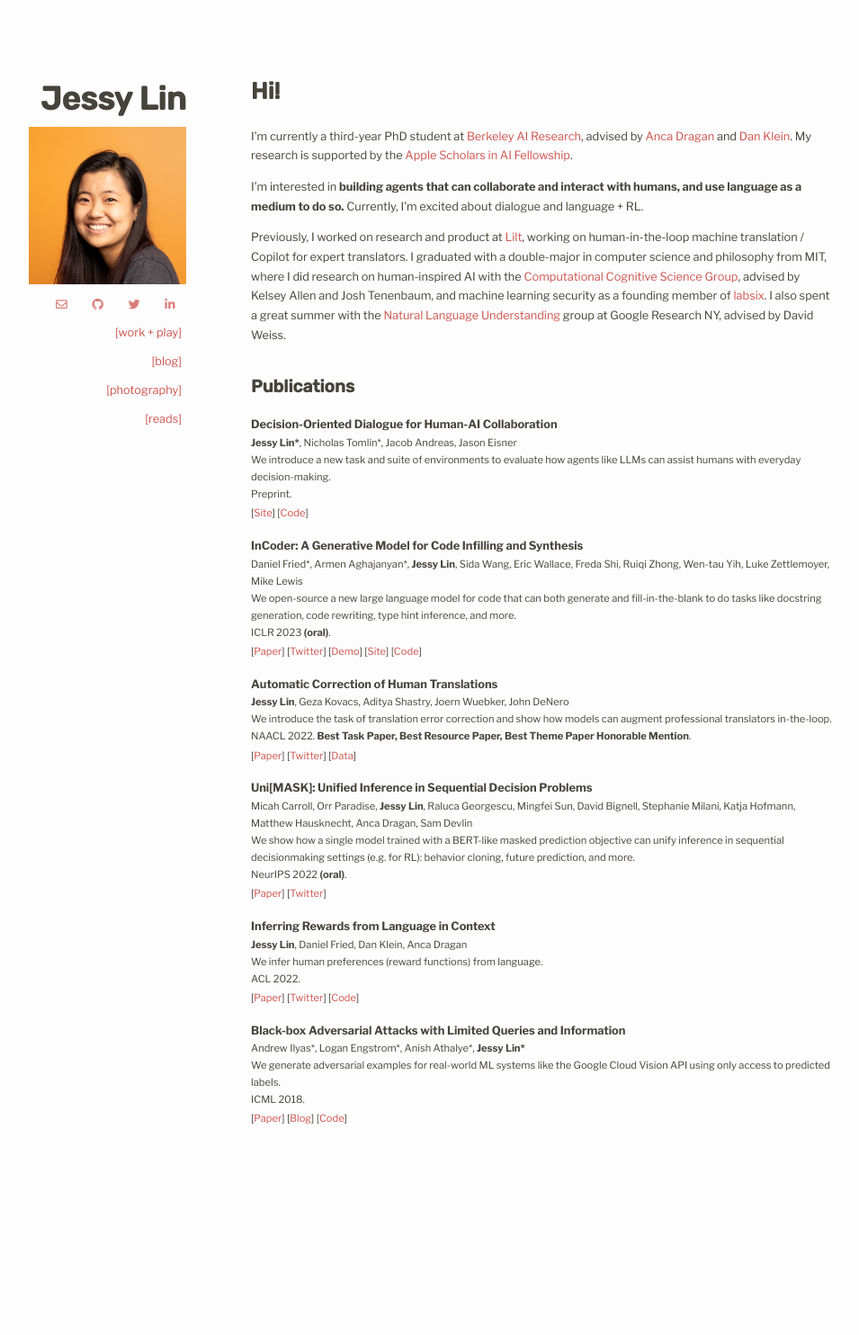
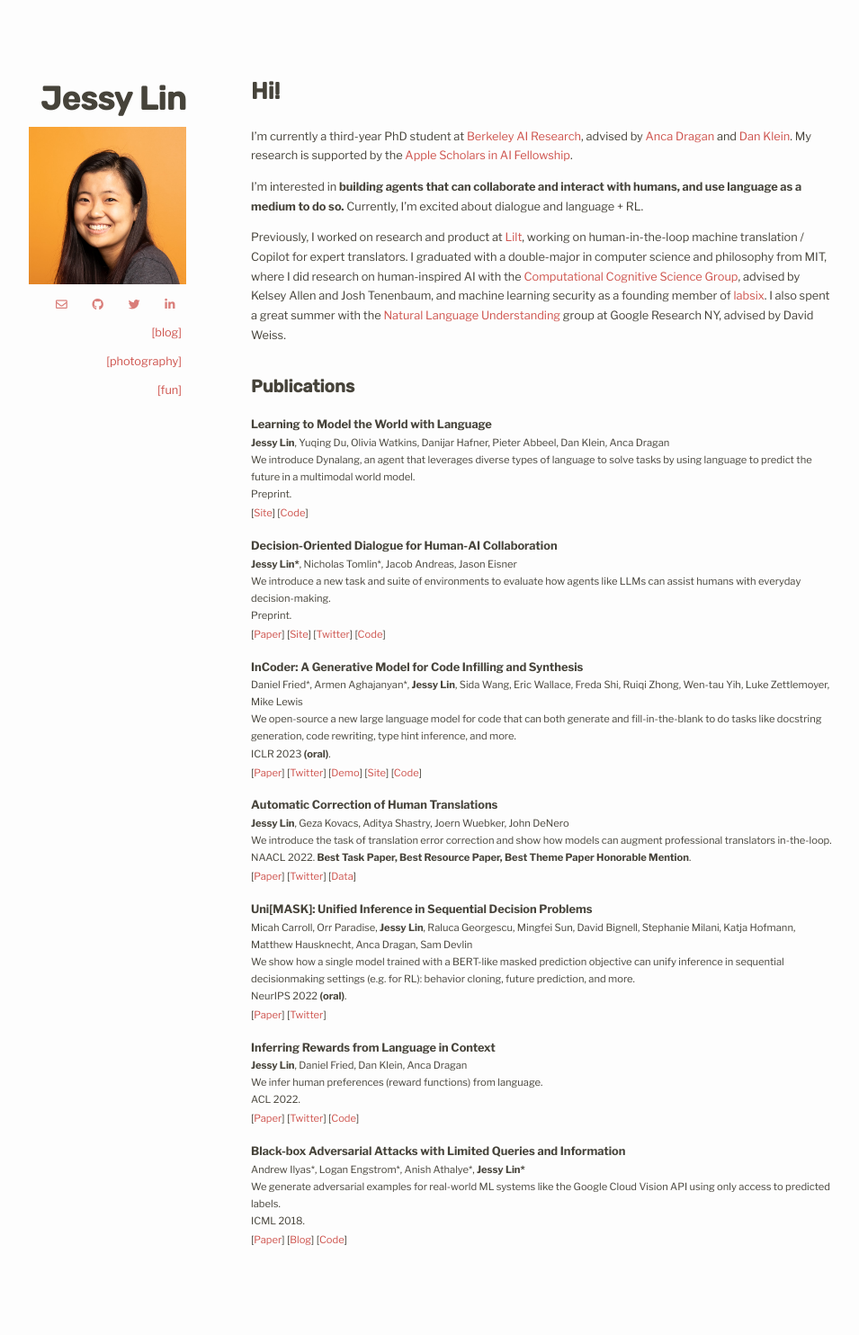
Before and after one commit to jlin816/jlin816.github.io, a Jekyll site: the page built from index.md, in a window 1280 px wide. Shown: the whole page at 90% size, without its empty margins (143-1098 px from the left). Built offline with Jekyll 4.4.1, drawn with Linux system fonts in a browser that asks for light colours; nearby versions of some CDN libraries; some web fonts are replaced; our own code applies the rules of GitHub Pages for plain Markdown files; before the commit the page ends 1349 px from its top, so only the background shows below that.

Commit message:
Add dynalang and change sections

```diff
--- a/_data/projects.yml
+++ b/_data/projects.yml
@@ -7,7 +7,7 @@
 
 - title: fRender
   link: https://github.com/jlin816/fRender
-  description: Robust, fault-tolerant distributed rendering system for Blender (final project for 6.824 Distributed Systems).
+  description: Robust, fault-tolerant distributed rendering prototype for Blender.
 
 - title: paint floyd
   link: https://devpost.com/software/paint-with-all-the-colors-of-the-rainbow
@@ -19,7 +19,7 @@
 
 - title: fpga 3d scanner
   link: https://www.dropbox.com/s/4g4yx86q6ocib5d/6.111FinalReport.pdf?dl=0o
-  description: Fast, FPGA implementation of a 3D laser scanner. Reconstructs a point cloud of a physical object in real-time (final project for 6.111 Digital Systems).
+  description: Fast, FPGA prototype of a 3D laser scanner. Reconstructs a point cloud of a physical object in real-time.
 
 - title: fort
   link: https://youtu.be/yb83rzasszU
--- a/_data/pubs.yml
+++ b/_data/pubs.yml
@@ -1,9 +1,19 @@
+- title: "Learning to Model the World with Language"
+  authors: "**Jessy Lin**, Yuqing Du, Olivia Watkins, Danijar Hafner, Pieter Abbeel, Dan Klein, Anca Dragan"
+  description: "We introduce Dynalang, an agent that leverages diverse types of language to solve tasks by using language to predict the future in a multimodal world model."
+  conference: Preprint.
+  links:
+    Site: https://dynalang.github.io/
+    Code: https://github.com/jlin816/dynalang
+
 - title: "Decision-Oriented Dialogue for Human-AI Collaboration"
   authors: "**Jessy Lin\\***, Nicholas Tomlin\\*, Jacob Andreas, Jason Eisner"
   description: "We introduce a new task and suite of environments to evaluate how agents like LLMs can assist humans with everyday decision-making."
   conference: Preprint.
   links:
+    Paper: https://arxiv.org/abs/2305.20076
     Site: https://collaborative-dialogue.github.io/
+    Twitter: https://twitter.com/realJessyLin/status/1664410190719111168
     Code: https://github.com/jlin816/dialop
 
 - title: "InCoder: A Generative Model for Code Infilling and Synthesis"
--- a/_layouts/base.html
+++ b/_layouts/base.html
@@ -17,10 +17,9 @@
             </ul>
 
             <ul class="sidebar-nav minimal">
-                <li class="sidebar-nav-item"><a href="/projects">[work + play]</a></li>
                 <li class="sidebar-nav-item"><a href="/blog">[blog]</a></li>
                 <li class="sidebar-nav-item"><a href="/photo">[photography]</a></li>
-                <li class="sidebar-nav-item"><a href="/reads">[reads]</a></li>
+                <li class="sidebar-nav-item"><a href="/fun">[fun]</a></li>
             </ul>
         </header>
 
```
Also changed, not shown: fun.html (added, +35 -0 lines), projects.html (deleted, +0 -18 lines), 10 other files.
